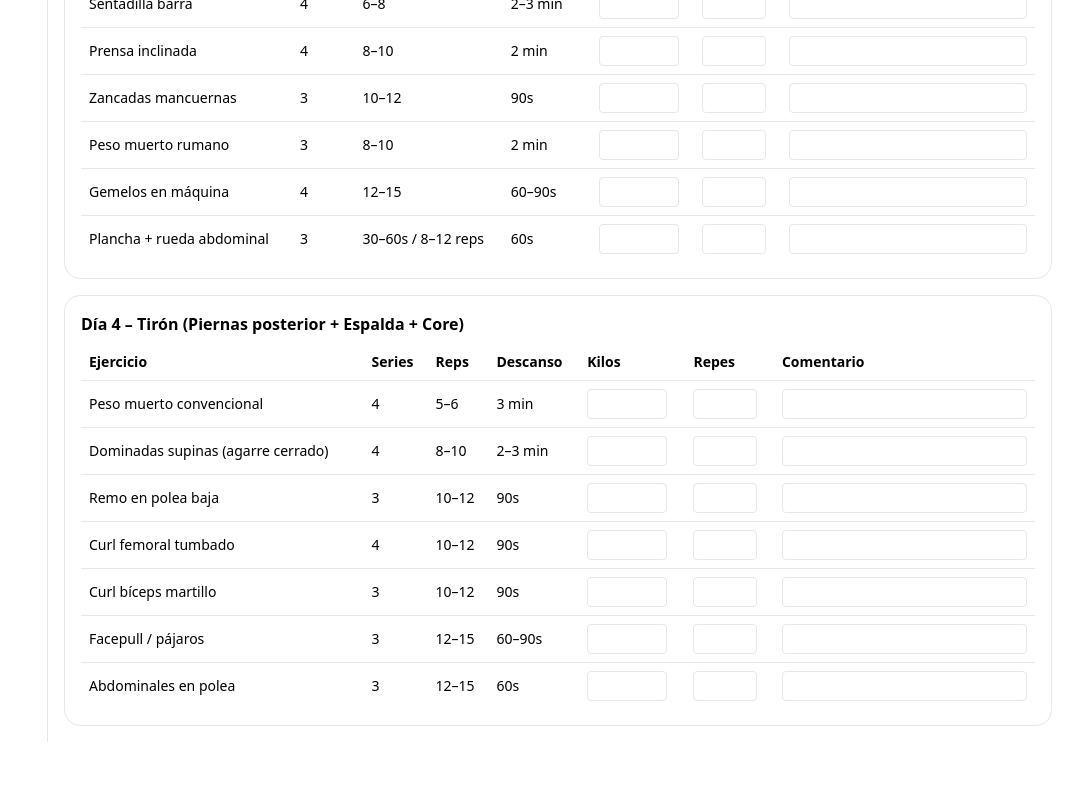
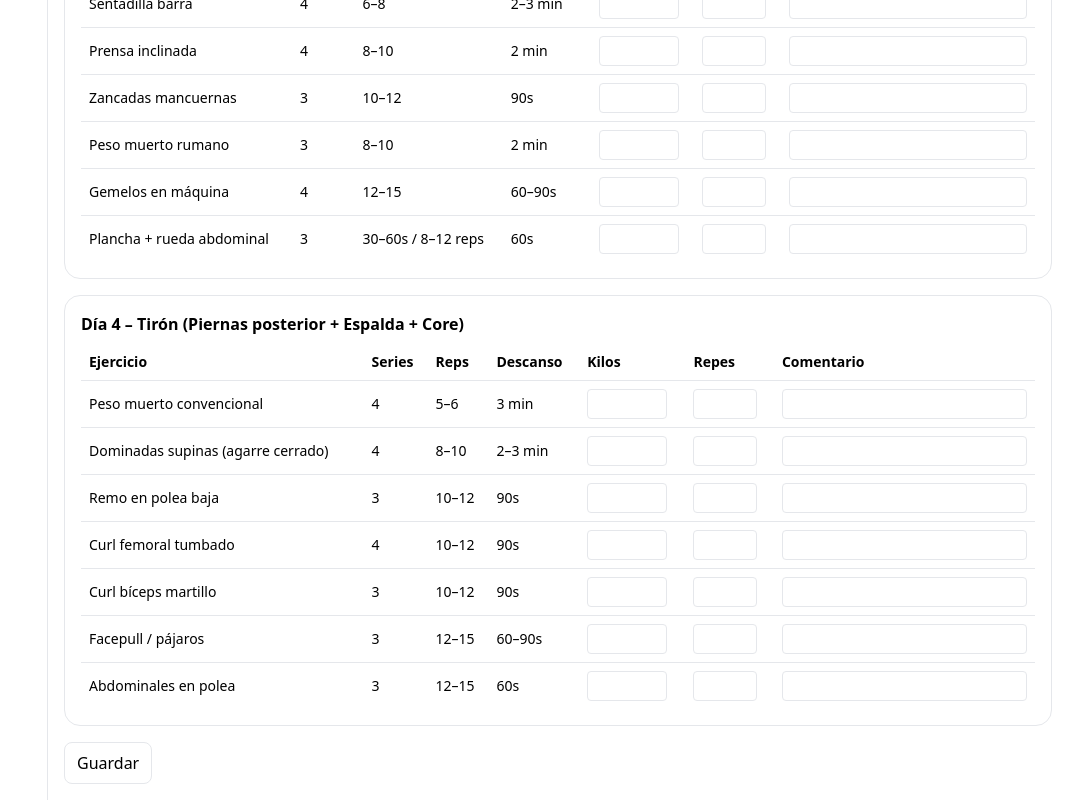
Before and after one commit to jyeste94/gymapp, a Next.js app: page /routines in a window 1280 px wide. Shown: the part 1015-1815 px from the top of the page, without its empty margins (212-1280 px from the left). Before the commit the page ends 1757 px from the top, so only its background shows below. Built offline with nearby package versions, Linux system fonts and the light colour scheme; no server answers.

Commit message:
feat: save routine entries to firestore

```diff
--- a/app/(app)/routines/page.tsx
+++ b/app/(app)/routines/page.tsx
@@ -1,5 +1,7 @@
 'use client';
 import { useState } from 'react';
+import { add } from '@/lib/firestore/crud';
+import { useAuth } from '@/lib/firebase/auth-hooks';
 
 interface Exercise {
   name: string;
@@ -71,12 +73,33 @@ interface Entry {
 
 export default function RoutinesPage() {
   const [entries, setEntries] = useState<Record<string, Entry>>({});
+  const { user } = useAuth();
 
   const handleChange = (key: string, field: keyof Entry, value: string) => {
     setEntries((prev) => ({
       ...prev,
       [key]: { ...prev[key], [field]: value },
     }));
+  };
+
+  const handleSave = async () => {
+    if (!user) return;
+    const data = Object.entries(entries).map(([key, entry]) => {
+      const [dayIdx, exIdx] = key.split('-');
+      const day = routine[Number(dayIdx)];
+      const ex = day.exercises[Number(exIdx)];
+      return {
+        day: day.title,
+        exercise: ex.name,
+        ...entry,
+      };
+    });
+    await add(`users/${user.uid}/routines`, {
+      id: crypto.randomUUID(),
+      date: new Date().toISOString(),
+      entries: data,
+    });
+    setEntries({});
   };
 
   return (
@@ -138,6 +161,9 @@ export default function RoutinesPage() {
           </div>
         </div>
       ))}
+      <button onClick={handleSave} className="rounded-lg border px-3 py-2">
+        Guardar
+      </button>
     </div>
   );
 }
```
